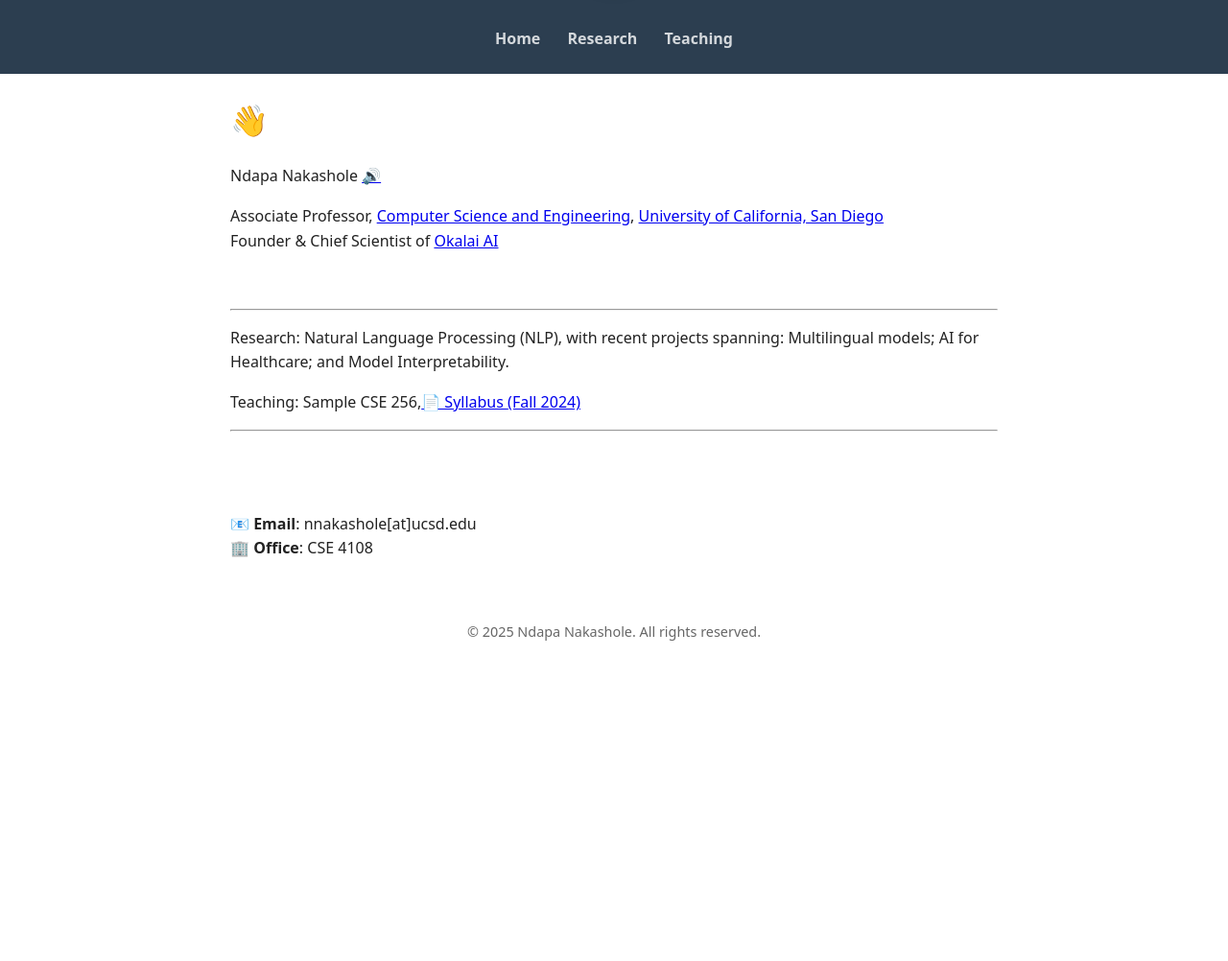
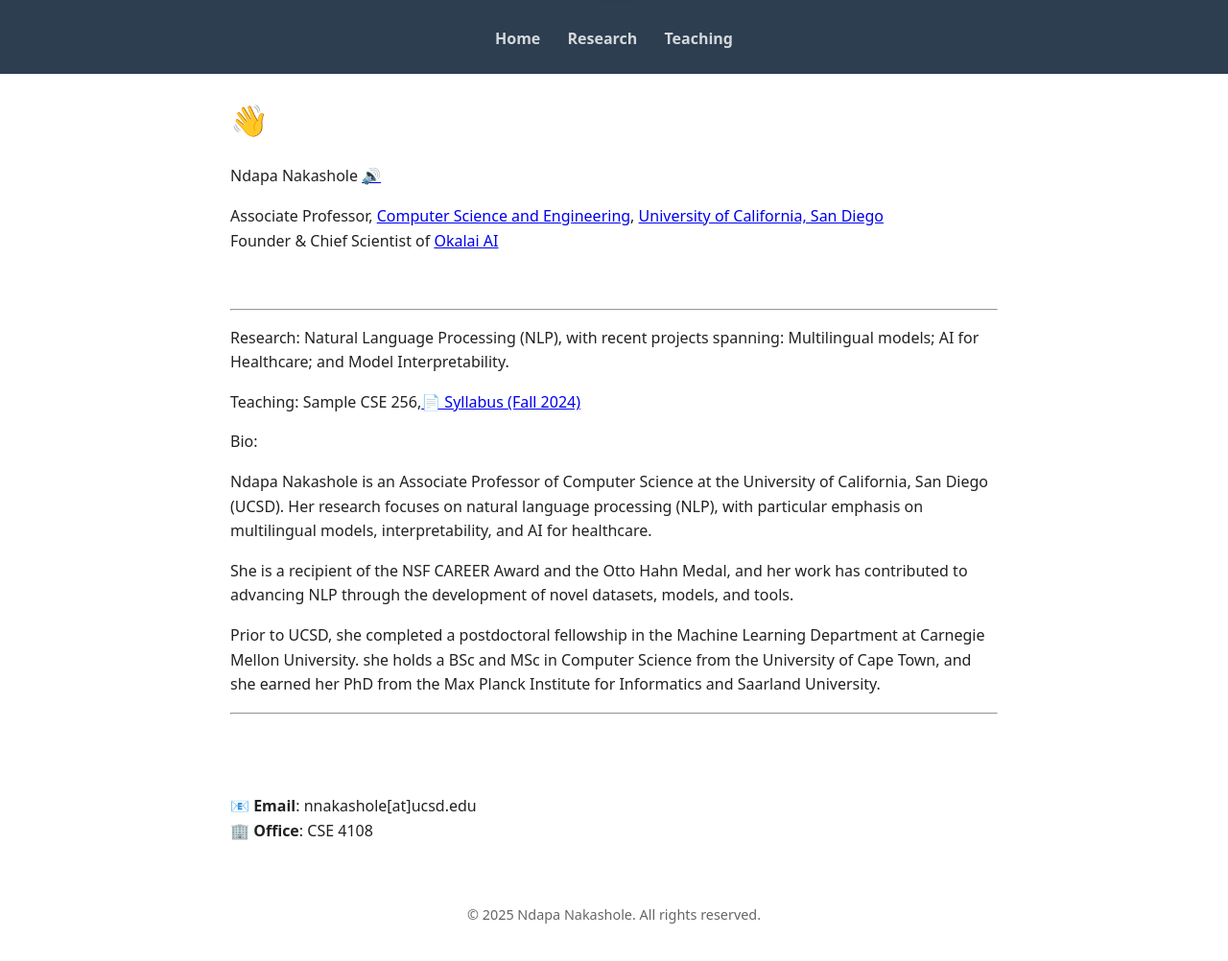
Before and after one commit to ndapa/ndapa.github.io, a Jekyll site: the page built from index.md, in a window 1280 px wide, cut to the strip 264-1275 px from the top of the page. Shown: the top 1002 px of the strip at 96% size. Built offline with Jekyll 4.4.1, drawn with Linux system fonts in a browser that asks for light colours; before the commit the page ends 981 px from its top, so only the background shows below that.

Commit message:
Update index.md

```diff
--- a/index.md
+++ b/index.md
@@ -20,6 +20,15 @@ Research: Natural Language Processing (NLP), with recent projects spanning: Mult
 
 Teaching: Sample CSE 256,[📄 Syllabus (Fall 2024)]({{ '/assets/docs/syllabus_fa24.pdf' | relative_url }})
 
+Bio:
+
+Ndapa Nakashole is an Associate Professor of Computer Science at the University of California, San Diego (UCSD).
+Her research focuses on natural language processing (NLP), with particular emphasis on multilingual models, interpretability, and AI for healthcare.
+
+She is a recipient of the NSF CAREER Award and the Otto Hahn Medal, and her work has contributed to advancing NLP through the development of novel datasets, models, and tools.
+
+Prior to UCSD, she completed a postdoctoral fellowship in the Machine Learning Department at Carnegie Mellon University.
+she holds a BSc and MSc in Computer Science from the University of Cape Town, and she earned her PhD from the Max Planck Institute for Informatics and Saarland University.
 
 ---
 
```
